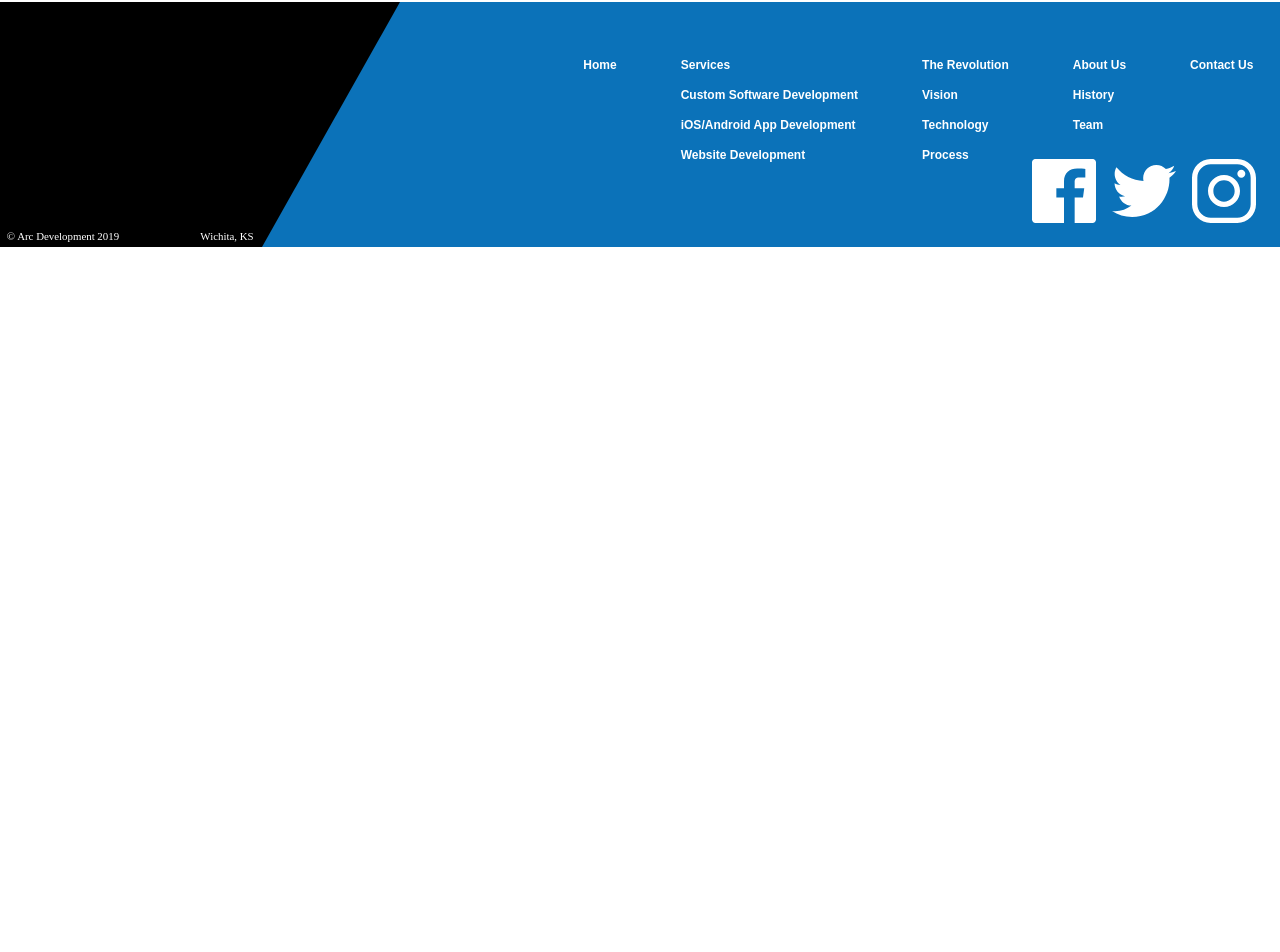
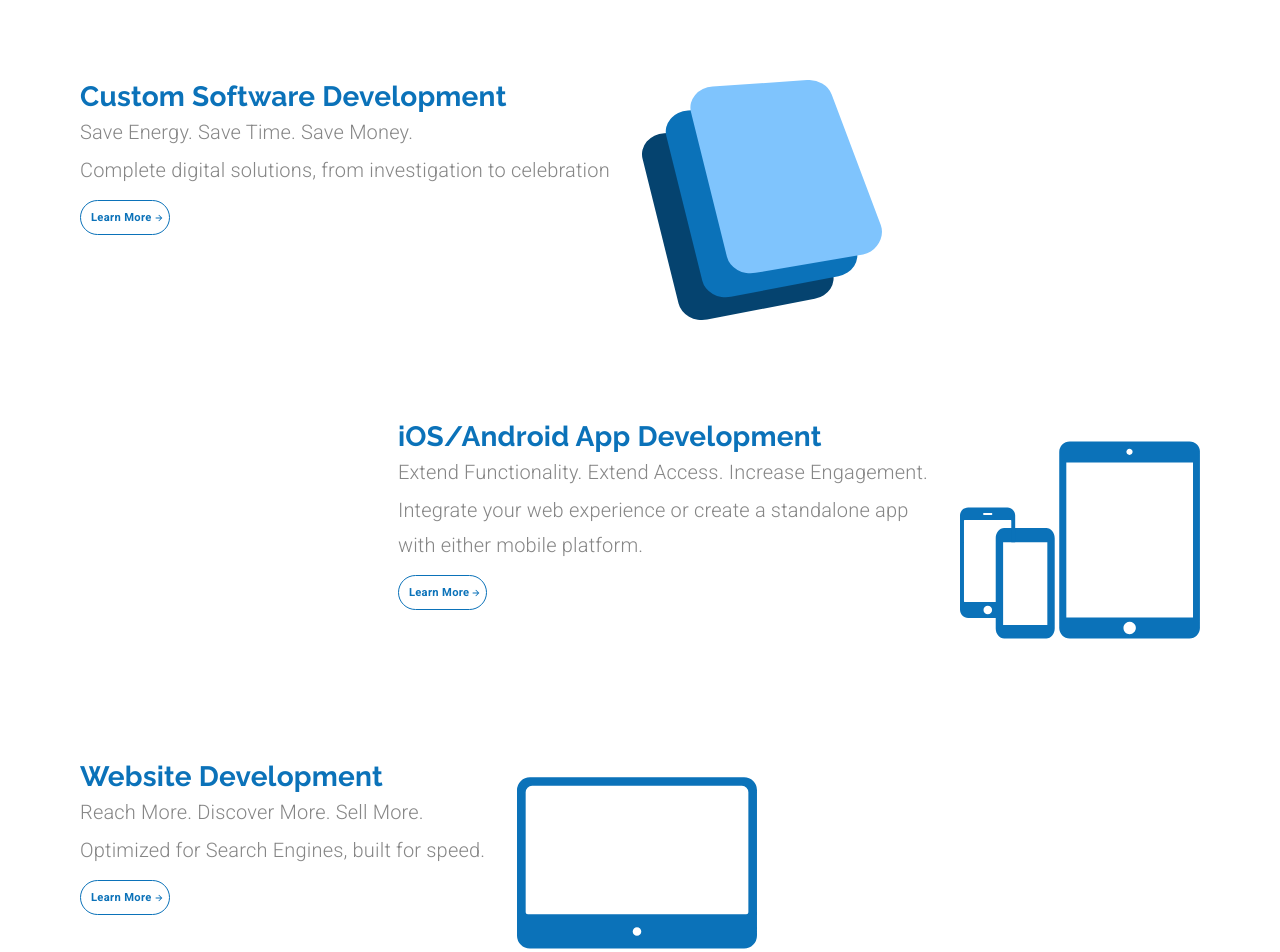
Before and after one commit to Sahl-A/arcDevelopment, a React (Create React App) app: page /services in a window 1280 px wide. Shown: the part 138-1090 px from the top of the page. Before the commit the page ends 800 px from the top, so only its background shows below. Built offline with nearby package versions, Linux system fonts and the light colour scheme.

Commit message:
38: Services Page

```diff
--- a/src/components/App.js
+++ b/src/components/App.js
@@ -8,6 +8,7 @@
 import Footer from "../components/ui/Footer";
 import BackToTop from "../components/ui/BackToTop";
 import LandingPage from "../components/LandingPage";
+import Services from "../components/Services";
 
 function App() {
   // useState to change the value when changing the tab in header
@@ -36,7 +37,17 @@
             exact
             path="/"
           />
-          <Route exact path="/services" component={() => <div>services</div>} />
+          <Route
+            exact
+            path="/services"
+            render={(props) => (
+              <Services
+                {...props}
+                setTabValue={setTabValue}
+                setselectedMenuItemIndex={setselectedMenuItemIndex}
+              />
+            )}
+          />
           <Route
             exact
             path="/customsoftware"
--- a/src/components/LandingPage.js
+++ b/src/components/LandingPage.js
@@ -81,10 +81,12 @@
   },
   icon: {
     marginLeft: "2em",
+    width: 240,
+    height: 240,
     [theme.breakpoints.down("xs")]: {
       marginLeft: 0,
+      width: 120,
       height: 120,
-      width: 120,
     },
   },
   serviceContainer: {
@@ -115,7 +117,6 @@
 }));
 
 export default function LandingPage(props) {
-  console.log(props, "tssssssssssssssssssssssssssssssssssst");
   const { setTabValue, setselectedMenuItemIndex } = props;
   const classes = useStyles();
   const theme = useTheme();
@@ -207,7 +208,7 @@
                 setselectedMenuItemIndex(1);
               }}
             >
-              <span style={{ marginRight: 5 }}>Learn More</span>
+              <span style={{ margin: '0 2px 0 5px' }}>Learn More</span>
               <ButtonArrow
                 height="10"
                 width="10"
@@ -255,7 +256,7 @@
                 setselectedMenuItemIndex(2);
               }}
             >
-              <span style={{ marginRight: 5 }}>Learn More</span>
+              <span style={{ margin: '0 2px 0 5px' }}>Learn More</span>
               <ButtonArrow
                 height="10"
                 width="10"
@@ -303,7 +304,7 @@
                 setselectedMenuItemIndex(3);
               }}
             >
-              <span style={{ marginRight: 5 }}>Learn More</span>
+              <span style={{ margin: '0 2px 0 5px' }}>Learn More</span>
               <ButtonArrow
                 height="10"
                 width="10"
@@ -364,8 +365,6 @@
         </Card>
         <div className={classes.revolutionBackground} />
       </Grid>
-      {/* ///////// INFORMATION Block ////////// */}
-      {/* <Grid item container></Grid> */}
       {/* ///////// Call To Action Block ////////// */}
       <Grid item>
         <CallToAction setTabValue={setTabValue} />
--- /dev/null
+++ b/src/components/Services.js
@@ -0,0 +1,198 @@
+import React from "react";
+import { Link } from "react-router-dom";
+import { makeStyles, useTheme } from "@material-ui/core/styles";
+import Grid from "@material-ui/core/Grid";
+import Button from "@material-ui/core/Button";
+import Typography from "@material-ui/core/Typography";
+import useMediaQuery from "@material-ui/core/useMediaQuery";
+
+import ButtonArrow from "../components/ui/ButtonArrow";
+import customSoftwareIcon from "../assets/Custom Software Icon.svg";
+import iosAndroidIcon from "../assets/mobile.svg";
+import websiteIcon from "../assets/website.svg";
+
+const useStyles = makeStyles((theme) => ({
+  learnButton: {
+    ...theme.typography.learnButton,
+    fontSize: "0.7rem",
+    height: 35,
+    padding: 5,
+    [theme.breakpoints.down("sm")]: {
+      marginBottom: "2em",
+    },
+  },
+  subtitle: {
+    marginBottom: ".2em",
+    lineHeight: 1.7,
+  },
+  icon: {
+    marginLeft: "2em",
+    width: 240,
+    height: 240,
+    [theme.breakpoints.down("xs")]: {
+      marginLeft: 0,
+      width: 120,
+      height: 120,
+    },
+  },
+  serviceContainer: {
+    marginTop: "6em",
+    [theme.breakpoints.down("sm")]: {
+      marginTop: "3em",
+    },
+  },
+}));
+
+export default function Services(props) {
+  const { setTabValue, setselectedMenuItemIndex } = props;
+  const classes = useStyles();
+  const theme = useTheme();
+
+  const matchesSM = useMediaQuery(theme.breakpoints.down("sm"));
+
+  return (
+    <Grid container direction="column">
+      {/* Custome Software Development */}
+      <Grid
+        item
+        container
+        justify={matchesSM ? "center" : undefined}
+        className={classes.serviceContainer}
+      >
+        <Grid
+          item
+          style={{
+            marginLeft: matchesSM ? 0 : "5em",
+            textAlign: matchesSM ? "center" : undefined,
+          }}
+        >
+          <Typography variant="h4">Custom Software Development</Typography>
+          <Typography variant="subtitle1" className={classes.subtitle}>
+            Save Energy. Save Time. Save Money.
+          </Typography>
+          <Typography variant="subtitle1">
+            Complete digital solutions, from investigation to celebration
+          </Typography>
+          <Button
+            variant="outlined"
+            className={classes.learnButton}
+            style={{ marginTop: ".8rem" }}
+            component={Link}
+            to="/customsoftware"
+            onClick={() => {
+              setTabValue(1);
+              setselectedMenuItemIndex(1);
+            }}
+          >
+            <span style={{ margin: "0 2px 0 5px" }}>Learn More</span>
+            <ButtonArrow
+              height="10"
+              width="10"
+              fill={theme.palette.common.blue}
+            />
+          </Button>
+        </Grid>
+        <Grid item>
+          <img
+            alt="Custom Software Icon"
+            src={customSoftwareIcon}
+            className={classes.icon}
+          />
+        </Grid>
+      </Grid>
+      {/* ios/Android Development */}
+      <Grid
+        item
+        container
+        justify={matchesSM ? "center" : "flex-end"}
+        className={classes.serviceContainer}
+      >
+        <Grid
+          item
+          style={{
+            textAlign: matchesSM ? "center" : undefined,
+          }}
+        >
+          <Typography variant="h4">iOS/Android App Development</Typography>
+          <Typography variant="subtitle1" className={classes.subtitle}>
+            Extend Functionality. Extend Access. Increase Engagement.
+          </Typography>
+          <Typography variant="subtitle1">
+            Integrate your web experience or create a standalone app
+            {matchesSM ? null : <br />}with either mobile platform.
+          </Typography>
+          <Button
+            variant="outlined"
+            className={classes.learnButton}
+            style={{ marginTop: ".8rem" }}
+            component={Link}
+            to="/mobileapps"
+            onClick={() => {
+              setTabValue(1);
+              setselectedMenuItemIndex(2);
+            }}
+          >
+            <span style={{ margin: "0 2px 0 5px" }}>Learn More</span>
+            <ButtonArrow
+              height="10"
+              width="10"
+              fill={theme.palette.common.blue}
+            />
+          </Button>
+        </Grid>
+        <Grid item style={{ marginRight: matchesSM ? 0 : "5em" }}>
+          <img
+            alt="Mobile Phone Icon"
+            src={iosAndroidIcon}
+            className={classes.icon}
+          />
+        </Grid>
+      </Grid>
+      {/* Website Development */}
+      <Grid
+        item
+        container
+        justify={matchesSM ? "center" : undefined}
+        className={classes.serviceContainer}
+        style={{ marginBottom: matchesSM ? "3rem" : "6rem" }}
+      >
+        <Grid
+          item
+          style={{
+            marginLeft: matchesSM ? 0 : "5em",
+            textAlign: matchesSM ? "center" : undefined,
+          }}
+        >
+          <Typography variant="h4">Website Development</Typography>
+          <Typography variant="subtitle1" className={classes.subtitle}>
+            Reach More. Discover More. Sell More.
+          </Typography>
+          <Typography variant="subtitle1">
+            Optimized for Search Engines, built for speed.
+          </Typography>
+          <Button
+            variant="outlined"
+            className={classes.learnButton}
+            style={{ marginTop: ".8rem" }}
+            component={Link}
+            to="/websites"
+            onClick={() => {
+              setTabValue(1);
+              setselectedMenuItemIndex(3);
+            }}
+          >
+            <span style={{ margin: "0 2px 0 5px" }}>Learn More</span>
+            <ButtonArrow
+              height="10"
+              width="10"
+              fill={theme.palette.common.blue}
+            />
+          </Button>
+        </Grid>
+        <Grid item>
+          <img alt="Website Icon" src={websiteIcon} className={classes.icon} />
+        </Grid>
+      </Grid>
+    </Grid>
+  );
+}
```
